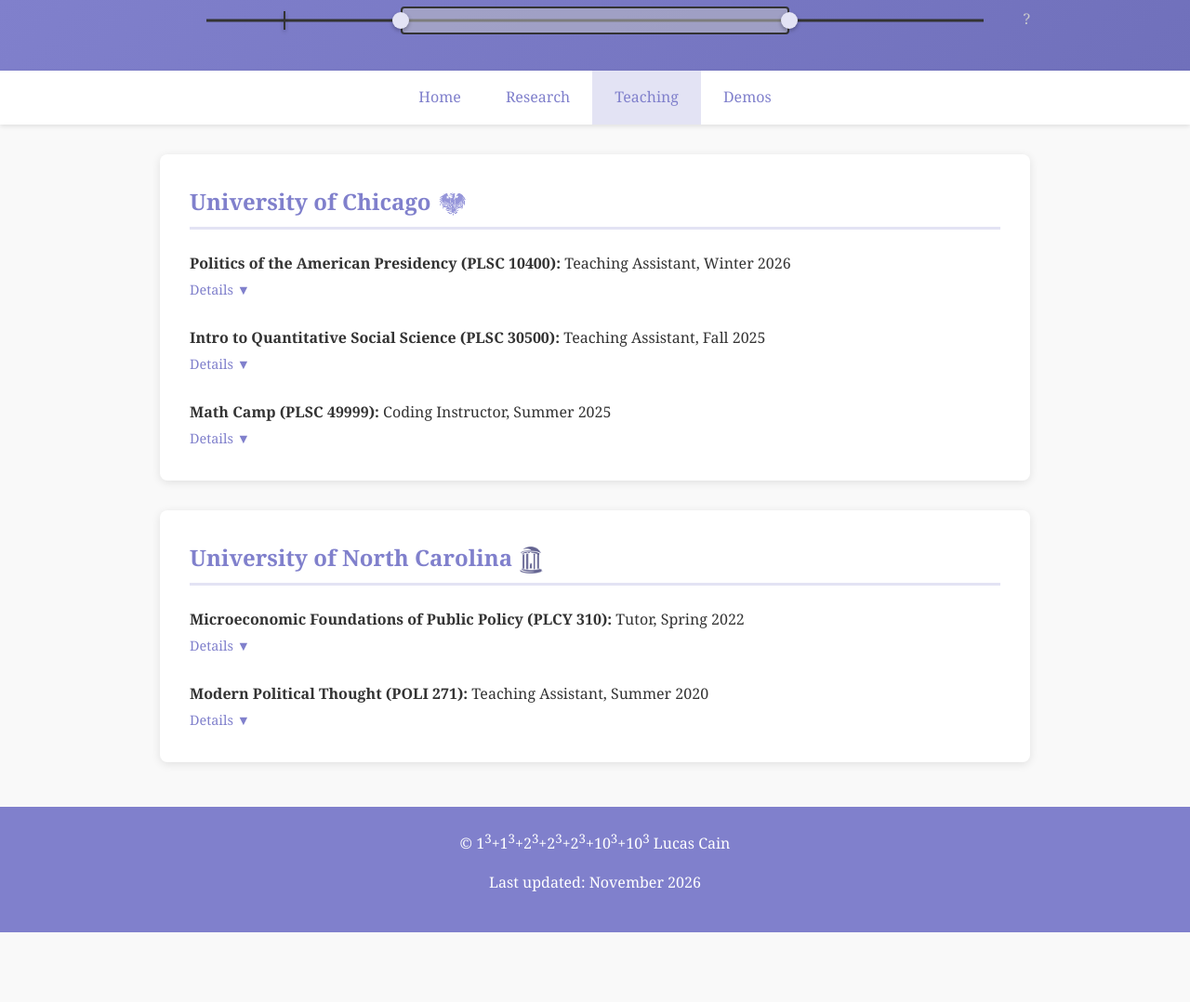
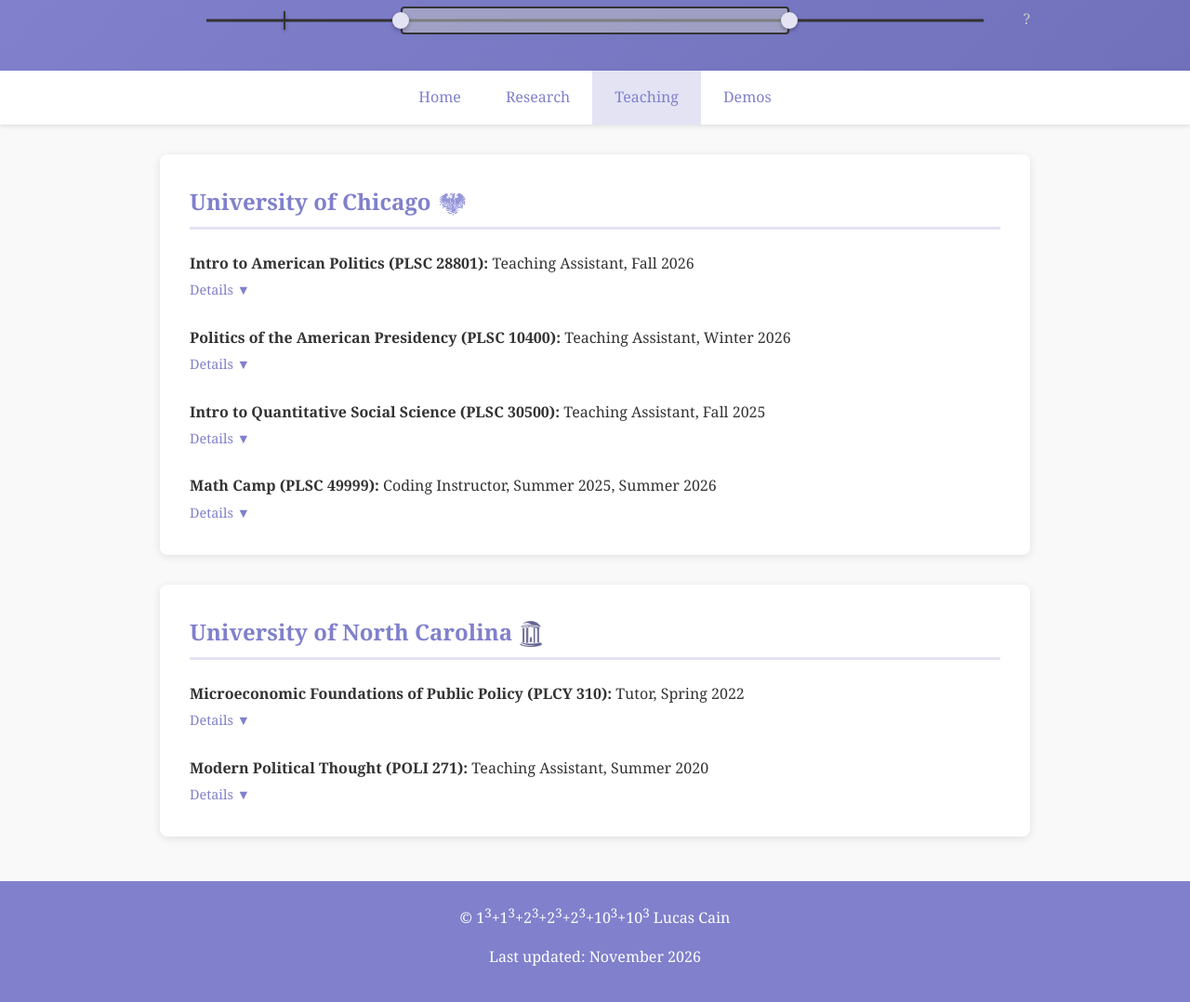
Before and after one commit to L-Cain/L-Cain.github.io, a Jekyll site: the page built from teaching.md, in a window 1280 px wide and 1082 px high. Shown: the top 1078 px of the window at 93% size. Built offline with Jekyll 4.4.1, drawn with Linux system fonts in a browser that asks for light colours.

Commit message:
Update teaching.md

```diff
--- a/teaching.md
+++ b/teaching.md
@@ -10,7 +10,21 @@ title: Teaching
     <img src="phoenix.png" alt="UChicago" style="height: 1.2em; vertical-align: middle; margin-right: 0.4rem;">
   </a>
 </h2>
+
   <ul>
+      <strong>Intro to American Politics (PLSC 28801): </strong> Teaching Assistant, Fall 2026 <br>
+      <button onclick="var a=this.nextElementSibling;a.style.display=a.style.display==='block'?'none':'block';this.textContent=this.textContent==='Details ▼'?'Details ▲':'Details ▼';" style="margin-top:0.1rem;background:none;border:none;color:#8080cc;padding:0.25rem 0;cursor:pointer;font-family:inherit;font-size:0.9rem;">Details ▼</button>
+    <div style="display:none;margin-top:0.75rem;padding:1rem;background:#f0f0f8;border-left:3px solid #8080cc;border-radius:0 4px 4px 0;">
+      <p><strong>Level: </strong>  Undergraduate </p>
+      <p><strong>Instructor: </strong>  Ruth Bloch Rubin </p>
+      <p><strong>Description: </strong> This class teaches how political scientists generally think about and analyze American politics. We identify and trace the dynamics and patterns that structure our political institutions and interogate those dynamics and patterns shape the behavior of citizens, officeholders, and political activists. </p>
+        <p><strong><a href="teaching/syllabus_10400.pdf">Syllabus</a></strong></p>
+       </div>
+     </ul>
+ <br>
+
+
+ <ul>
       <strong>Politics of the American Presidency (PLSC 10400): </strong> Teaching Assistant, Winter 2026 <br>
       <button onclick="var a=this.nextElementSibling;a.style.display=a.style.display==='block'?'none':'block';this.textContent=this.textContent==='Details ▼'?'Details ▲':'Details ▼';" style="margin-top:0.1rem;background:none;border:none;color:#8080cc;padding:0.25rem 0;cursor:pointer;font-family:inherit;font-size:0.9rem;">Details ▼</button>
     <div style="display:none;margin-top:0.75rem;padding:1rem;background:#f0f0f8;border-left:3px solid #8080cc;border-radius:0 4px 4px 0;">
@@ -36,7 +50,7 @@ title: Teaching
   <br>
 
   <ul>
-      <strong> Math Camp (PLSC 49999): </strong> Coding Instructor, Summer 2025 <br>
+      <strong> Math Camp (PLSC 49999): </strong> Coding Instructor, Summer 2025, Summer 2026 <br>
       <button onclick="var a=this.nextElementSibling;a.style.display=a.style.display==='block'?'none':'block';this.textContent=this.textContent==='Details ▼'?'Details ▲':'Details ▼';" style="margin-top:0.1rem;background:none;border:none;color:#8080cc;padding:0.25rem 0;cursor:pointer;font-family:inherit;font-size:0.9rem;">Details ▼</button>
     <div style="display:none;margin-top:0.75rem;padding:1rem;background:#f0f0f8;border-left:3px solid #8080cc;border-radius:0 4px 4px 0;">
       <p><strong>Level: </strong>  PhD </p>
```
